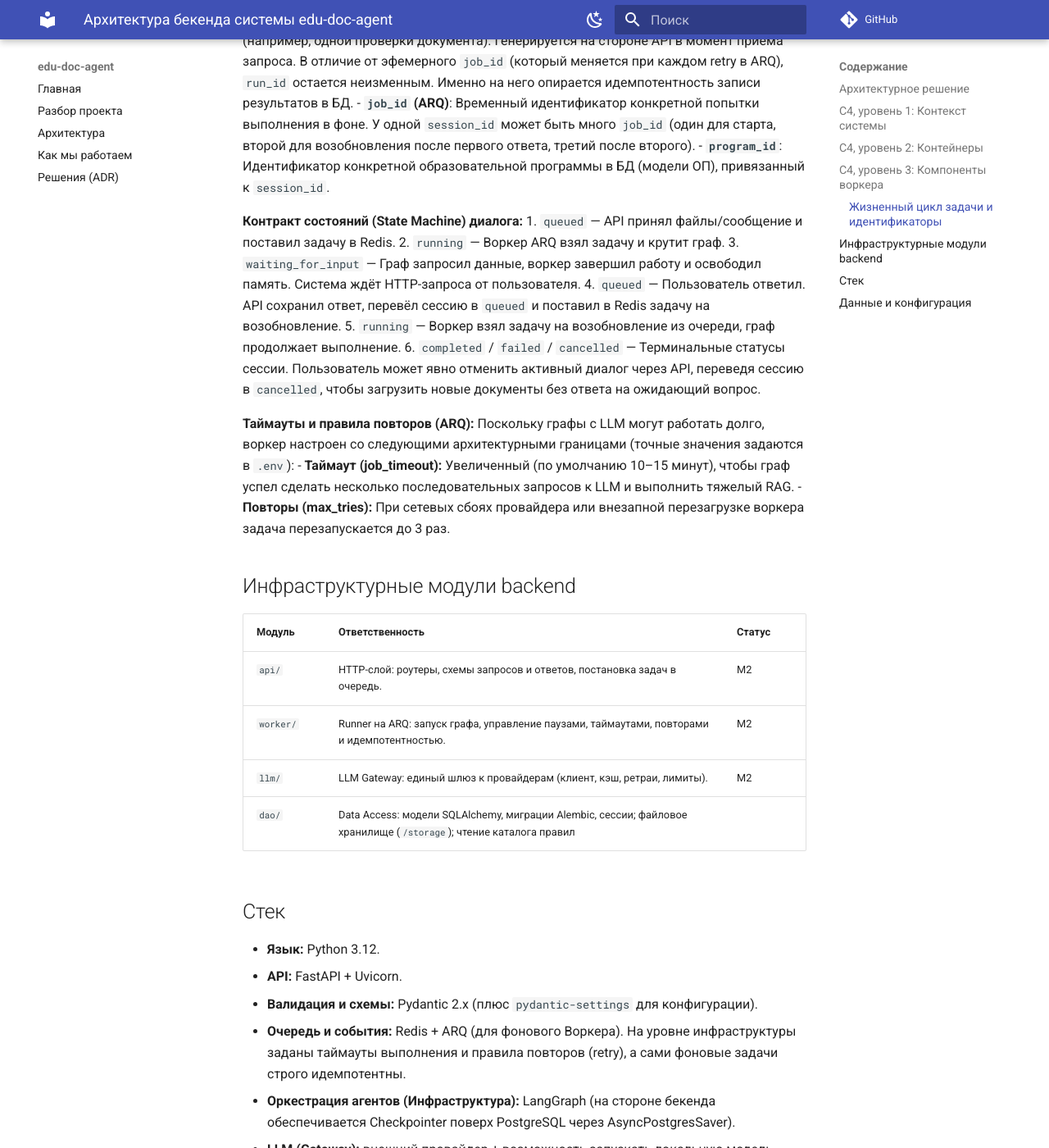
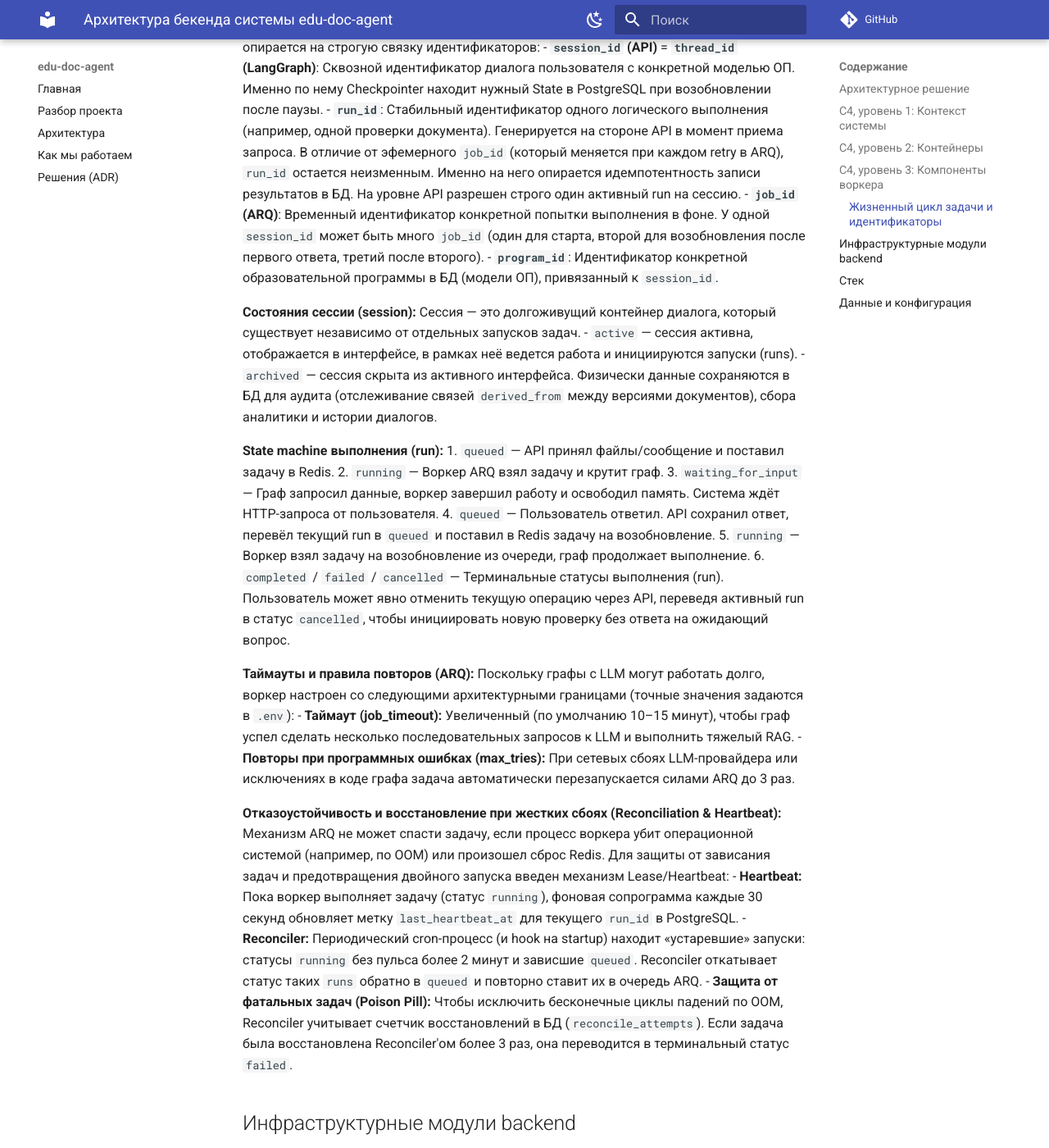
Before and after one commit to Apophis142/edu-doc-agent, an MkDocs documentation site: the page built from docs/backend-architecture.md, in a window 1280 px wide and 1400 px high, scrolled down 5663 px. Shown: the whole window at 82% size. Built offline with MkDocs 1.6.1 and Material for MkDocs 9.7.7, drawn with Linux system fonts in a browser that asks for light colours; comment, search, counter and statistics services are not loaded; some of the changed text lies outside the part shown.

Commit message:
docs(architecture): add reconcilation and heartbeat

```diff
--- a/docs/backend-architecture.md
+++ b/docs/backend-architecture.md
@@ -17,7 +17,8 @@
 - **Файловое хранилище:** Загруженные оригиналы и сформированные документы лежат в Docker Volume (`/storage`), общем для API и воркера.
 - **Происхождение документов:** Происхождение сформированного документа восстанавливается. Хранятся исходная версия документа, неподтверждённый ChangeProposal (предложенное исправление), подтверждение пользователя, результирующая версия и связь derived_from между версиями. Новая версия создаётся только после подтверждения.
 - **Управление состоянием (State):** Checkpointer LangGraph сохраняет состояние графа в PostgreSQL при каждом переходе между узлами. Это позволяет возобновлять работу после пауз и поддерживать длительные сессии.
-- **Разделение состояния и транспорта:** PostgreSQL выступает единственным источником истины (Source of Truth). Канонический статус выполнения (`queued`, `running`, `waiting_for_input`, `completed`), тексты уточняющих вопросов графа и ответы пользователя сохраняются в реляционных таблицах БД. Redis используется исключительно как эфемерный транспортный слой (очередь задач ARQ) и брокер доставки (Pub/Sub). При внезапном рестарте Redis данные не теряются, а зависшие задачи восстанавливаются по каноническим статусам из базы.
+- **Разделение состояния и транспорта:** PostgreSQL выступает единственным источником истины (Source of Truth). Канонический статус выполнения (`queued`, `running`, `waiting_for_input`, `completed`), тексты уточняющих вопросов графа и ответы пользователя сохраняются в реляционных таблицах БД. Redis используется исключительно как эфемерный транспортный слой (очередь задач ARQ) и брокер доставки (Pub/Sub).
+- **Самовосстановление при сбоях (Reconciliation):** Поскольку Redis отчуждаем, его внезапный рестарт или жесткое падение воркера (например, по нехватке памяти) не приводят к потере данных. Любые потерянные или зависшие задачи автоматически пересоздаются в очереди фоновым процессом (Reconciler), который опирается на канонические статусы из PostgreSQL.
 - **Единое хранилище данных:** Диалоги, модель ОП, найденные несоответствия, состояние графа и векторы нормативов лежат в PostgreSQL с расширением `pgvector`. Отдельной векторной базы нет.
 - **Нормативы через RAG:** ФГОС, профстандарты и регламент вуза хранятся в PostgreSQL в виде векторных представлений и индексируются для гибридного (векторного и полнотекстового) поиска.
 - **Общие службы:** Ни граф бизнес-логики, ни API не обращаются напрямую к базам и файлам, а граф не обращается напрямую к LLM. Data Access — общий модуль монолита: им пользуются и API, и воркер. Все вызовы идут через `LLM Gateway`, а обращения к данным — через `Data Access`.
@@ -186,21 +187,33 @@ flowchart TB
 Для корректного возобновления графа после пауз и исключения коллизий, бекенд опирается на строгую связку идентификаторов:
 - **`session_id` (API)** = **`thread_id` (LangGraph)**: Сквозной идентификатор диалога пользователя с конкретной моделью ОП. Именно по нему Checkpointer находит нужный State в PostgreSQL при возобновлении после паузы.
 - **`run_id`**: Стабильный идентификатор одного логического выполнения (например, одной проверки документа). Генерируется на стороне API в момент приема запроса. В отличие от эфемерного `job_id` (который меняется при каждом retry в ARQ), `run_id` остается неизменным. Именно на него опирается идемпотентность записи результатов в БД.
+На уровне API разрешен строго один активный run на сессию.
 - **`job_id` (ARQ)**: Временный идентификатор конкретной попытки выполнения в фоне. У одной `session_id` может быть много `job_id` (один для старта, второй для возобновления после первого ответа, третий после второго).
 - **`program_id`**: Идентификатор конкретной образовательной программы в БД (модели ОП), привязанный к `session_id`.
 
-**Контракт состояний (State Machine) диалога:**
+**Состояния сессии (session):**
+Сессия — это долгоживущий контейнер диалога, который существует независимо от отдельных запусков задач.
+- `active` — сессия активна, отображается в интерфейсе, в рамках неё ведется работа и инициируются запуски (runs).
+- `archived` — сессия скрыта из активного интерфейса. Физически данные сохраняются в БД для аудита (отслеживание связей `derived_from` между версиями документов), сбора аналитики и истории диалогов.
+
+**State machine выполнения (run):**
 1. `queued` — API принял файлы/сообщение и поставил задачу в Redis.
 2. `running` — Воркер ARQ взял задачу и крутит граф.
 3. `waiting_for_input` — Граф запросил данные, воркер завершил работу и освободил память. Система ждёт HTTP-запроса от пользователя.
-4. `queued` — Пользователь ответил. API сохранил ответ, перевёл сессию в `queued` и поставил в Redis задачу на возобновление.
+4. `queued` — Пользователь ответил. API сохранил ответ, перевёл текущий run в `queued` и поставил в Redis задачу на возобновление.
 5. `running` — Воркер взял задачу на возобновление из очереди, граф продолжает выполнение.
-6. `completed` / `failed` / `cancelled` — Терминальные статусы сессии. Пользователь может явно отменить активный диалог через API, переведя сессию в `cancelled`, чтобы загрузить новые документы без ответа на ожидающий вопрос.
+6. `completed` / `failed` / `cancelled` — Терминальные статусы выполнения (run). Пользователь может явно отменить текущую операцию через API, переведя активный run в статус `cancelled`, чтобы инициировать новую проверку без ответа на ожидающий вопрос.
 
 **Таймауты и правила повторов (ARQ):**
 Поскольку графы с LLM могут работать долго, воркер настроен со следующими архитектурными границами (точные значения задаются в `.env`):
 - **Таймаут (job_timeout):** Увеличенный (по умолчанию 10–15 минут), чтобы граф успел сделать несколько последовательных запросов к LLM и выполнить тяжелый RAG.
-- **Повторы (max_tries):** При сетевых сбоях провайдера или внезапной перезагрузке воркера задача перезапускается до 3 раз.
+- **Повторы при программных ошибках (max_tries):** При сетевых сбоях LLM-провайдера или исключениях в коде графа задача автоматически перезапускается силами ARQ до 3 раз.
+
+**Отказоустойчивость и восстановление при жестких сбоях (Reconciliation & Heartbeat):**
+Механизм ARQ не может спасти задачу, если процесс воркера убит операционной системой (например, по OOM) или произошел сброс Redis. Для защиты от зависания задач и предотвращения двойного запуска введен механизм Lease/Heartbeat:
+- **Heartbeat:** Пока воркер выполняет задачу (статус `running`), фоновая сопрограмма каждые 30 секунд обновляет метку `last_heartbeat_at` для текущего `run_id` в PostgreSQL.
+- **Reconciler:** Периодический cron-процесс (и hook на startup) находит «устаревшие» запуски: статусы `running` без пульса более 2 минут и зависшие `queued`. Reconciler откатывает статус таких `runs` обратно в `queued` и повторно ставит их в очередь ARQ.
+- **Защита от фатальных задач (Poison Pill):** Чтобы исключить бесконечные циклы падений по OOM, Reconciler учитывает счетчик восстановлений в БД (`reconcile_attempts`). Если задача была восстановлена Reconciler'ом более 3 раз, она переводится в терминальный статус `failed`.
 
 
 ## Инфраструктурные модули backend
```
